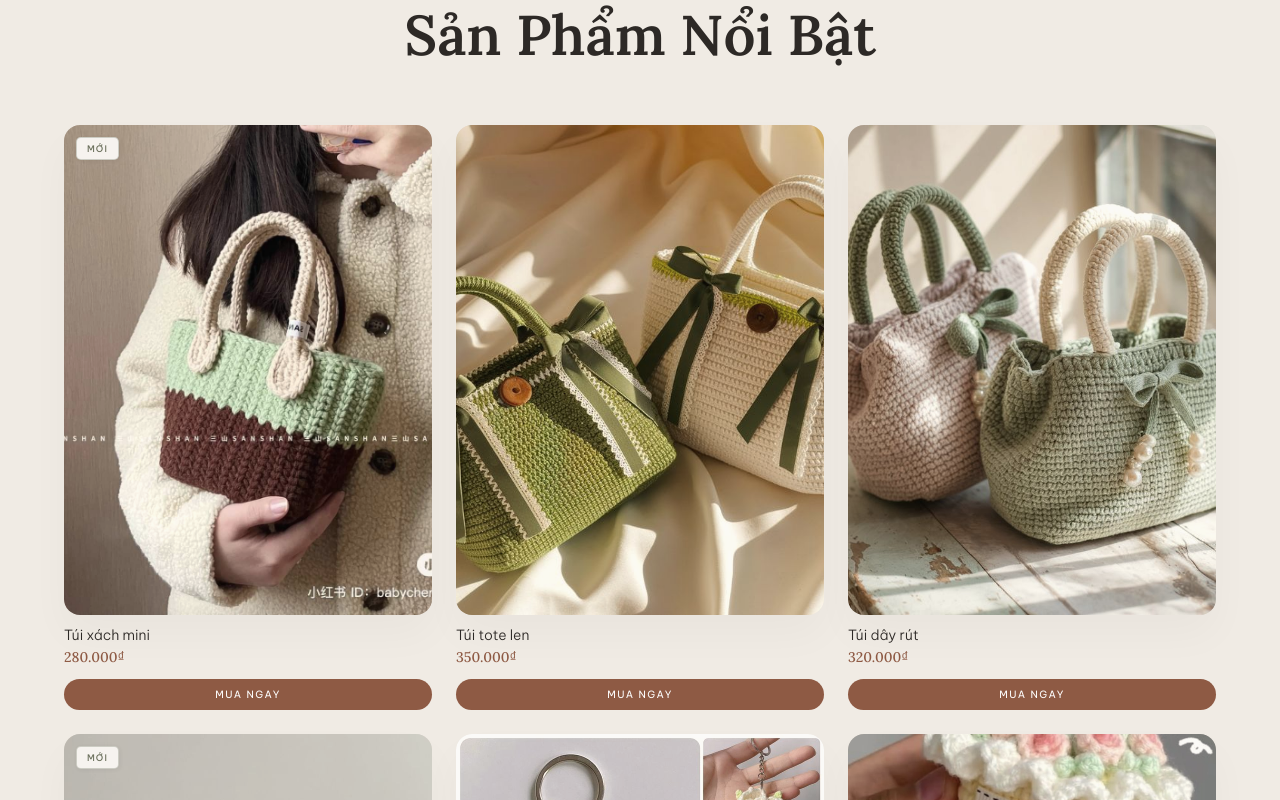
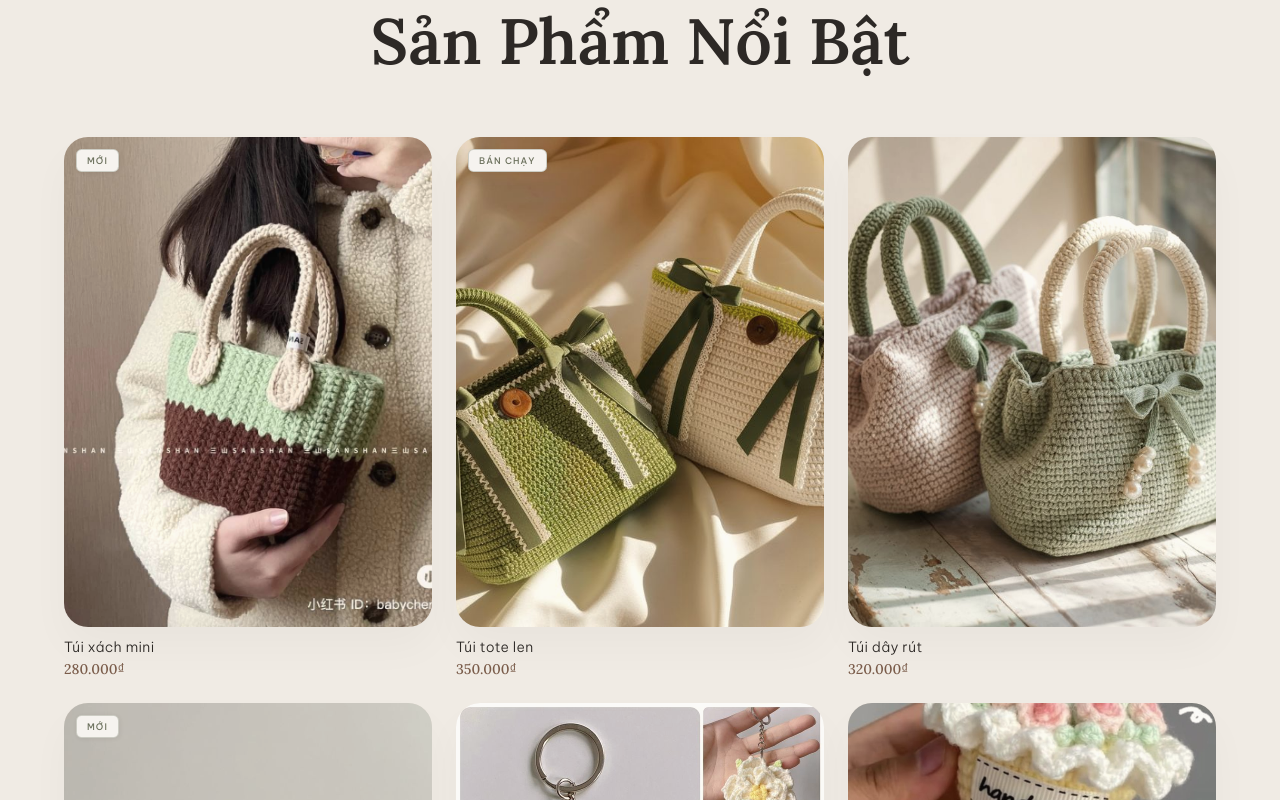
Before and after one commit to lanhphammttb/hala-landing, a Next.js app: page / in a window 1280 px wide. Shown: the part 1780-2580 px from the top of the page. Built offline with nearby package versions, Linux system fonts and the light colour scheme.

Commit message:
fix: all product cards equal size (3/4 ratio, 3-col grid, no featured)

```diff
--- a/src/components/fleur/ProductGrid.tsx
+++ b/src/components/fleur/ProductGrid.tsx
@@ -1,11 +1,12 @@
 "use client";
 
+import { Heart, ShoppingBag } from "lucide-react";
 import FadeIn from "./FadeIn";
 import VintageImage from "./VintageImage";
 
 const items = [
   { id: 1, img: "/anh1.jpg", name: "Túi xách mini", price: "280.000₫", tag: "Mới" },
-  { id: 2, img: "/anh2.jpg", name: "Túi tote len", price: "350.000₫" },
+  { id: 2, img: "/anh2.jpg", name: "Túi tote len", price: "350.000₫", tag: "Bán chạy" },
   { id: 3, img: "/anh3.jpg", name: "Túi dây rút", price: "320.000₫" },
   { id: 4, img: "/anh4.jpg", name: "Túi hoa crochet", price: "290.000₫", tag: "Mới" },
   { id: 5, img: "/anh5.jpg", name: "Móc chìa khóa", price: "90.000₫" },
@@ -14,15 +15,14 @@ const items = [
 
 export default function FleurProductGrid() {
   return (
-    <section id="popular" className="py-20 md:py-28 px-6 md:px-12 xl:px-16"
-      style={{ backgroundColor: "#F0EBE4" }}>
+    <section id="popular" className="py-20 md:py-28 px-6 md:px-12 xl:px-16" style={{ backgroundColor: "#F0EBE4" }}>
       <div className="max-w-7xl mx-auto">
 
         <FadeIn>
           <div className="text-center mb-12">
             <p className="text-[10px] tracking-[0.3em] uppercase text-accent mb-3">Bộ sưu tập</p>
             <h2 className="font-serif font-semibold text-warm-900"
-              style={{ fontSize: "clamp(2.2rem, 5vw, 3.5rem)" }}>
+              style={{ fontSize: "clamp(2.2rem, 5vw, 4rem)" }}>
               Sản Phẩm Nổi Bật
             </h2>
           </div>
@@ -30,13 +30,13 @@ export default function FleurProductGrid() {
 
         <div className="grid grid-cols-2 sm:grid-cols-3 gap-4 md:gap-5 xl:gap-6">
           {items.map((p, i) => (
-            <FadeIn key={p.id} delay={i * 0.07}>
+            <FadeIn key={p.id} delay={i * 0.06}>
               <div className="group flex flex-col">
                 <div
                   className="relative overflow-hidden mb-3"
                   style={{
                     aspectRatio: "3/4",
-                    borderRadius: "1rem",
+                    borderRadius: "1.5rem",
                     backgroundColor: "#E8E0D6",
                     boxShadow: "0 20px 40px rgba(0,0,0,0.03)",
                   }}
@@ -53,25 +53,38 @@ export default function FleurProductGrid() {
                       style={{
                         backgroundColor: "#F6F3EF",
                         color: "#6B705C",
-                        borderRadius: "0.3rem",
+                        borderRadius: "0.35rem",
                         border: "1px solid rgba(107,112,92,0.3)",
-                        boxShadow: "1px 1px 4px rgba(45,41,38,0.07)",
+                        boxShadow: "1px 1px 4px rgba(45,41,38,0.08)",
                       }}
                     >
                       {p.tag}
                     </span>
                   )}
+
+                  <button
+                    className="absolute top-3 right-3 w-8 h-8 flex items-center justify-center rounded-full opacity-0 group-hover:opacity-100 transition-all duration-300"
+                    style={{ backgroundColor: "rgba(246,243,239,0.9)", boxShadow: "0 2px 8px rgba(45,41,38,0.12)" }}
+                  >
+                    <Heart size={13} strokeWidth={1.5} className="text-accent" />
+                  </button>
+
+                  <div
+                    className="absolute inset-0 opacity-0 group-hover:opacity-100 pointer-events-none transition-opacity duration-500"
+                    style={{ borderRadius: "1.5rem", background: "linear-gradient(to top, rgba(45,41,38,0.70) 0%, transparent 50%)" }}
+                  />
+                  <div
+                    className="absolute bottom-0 left-0 right-0 p-4 opacity-0 translate-y-2 group-hover:opacity-100 group-hover:translate-y-0 transition-all duration-500"
+                  >
+                    <a href="#contact" className="inline-flex items-center gap-2 text-white text-[10px] tracking-[0.18em] uppercase">
+                      <ShoppingBag size={12} strokeWidth={1.5} />
+                      Sở hữu ngay
+                    </a>
+                  </div>
                 </div>
 
-                <p className="text-sm font-light text-warm-900 leading-tight mb-0.5">{p.name}</p>
-                <p className="font-serif text-sm font-medium text-accent mb-3">{p.price}</p>
-                <a
-                  href="#contact"
-                  className="inline-flex items-center justify-center py-2 px-5 text-[10px] tracking-[0.15em] uppercase text-white bg-accent hover:bg-accent-hover transition-all hover:shadow-[0_4px_14px_rgba(142,90,68,0.35)]"
-                  style={{ borderRadius: "999px" }}
-                >
-                  Mua ngay
-                </a>
+                <p className="text-sm font-light text-warm-900 leading-tight mb-0.5 tracking-wide">{p.name}</p>
+                <p className="font-serif text-sm font-medium text-warm-700">{p.price}</p>
               </div>
             </FadeIn>
           ))}
```
